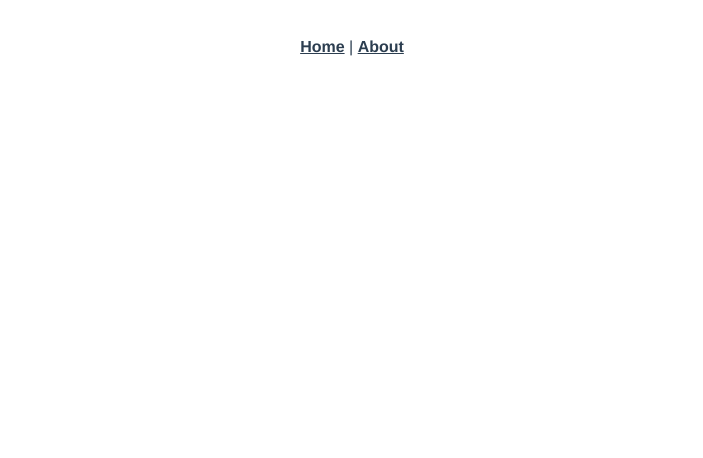
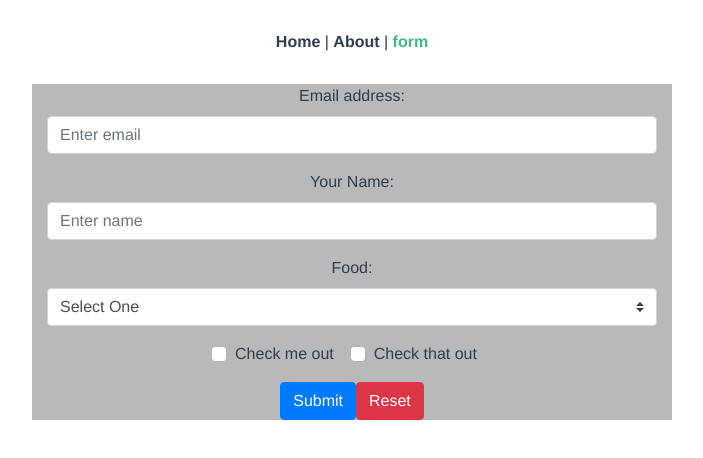
Before and after one commit to WeirdAndBeard/Legacy-Project, a Vue app: page /form in a window 1280 px wide. Shown: the top 458 px of the page, without its empty margins (288-991 px from the left). Built offline with nearby package versions, Linux system fonts and the light colour scheme.

Commit message:
somework

```diff
--- a/public/index.html
+++ b/public/index.html
@@ -1,6 +1,8 @@
 <!DOCTYPE html>
 <html lang="en">
   <head>
+    <meta name="viewport" content="width=device-width, initial-scale=1, shrink-to-fit=no">
+    <link rel="stylesheet" href="//fonts.googleapis.com/css?family=Roboto:400,500,700,400italic|Material+Icons">
     <meta charset="utf-8">
     <meta http-equiv="X-UA-Compatible" content="IE=edge">
     <meta name="viewport" content="width=device-width,initial-scale=1.0">
--- a/src/App.vue
+++ b/src/App.vue
@@ -1,8 +1,11 @@
 <template>
   <div id="app">
+
     <div id="nav">
       <router-link to="/">Home</router-link> |
-      <router-link to="/about">About</router-link>
+      <router-link to="/about">About</router-link> |
+      <router-link to="/form">form</router-link>
+      <router-link to="/employees"></router-link>
     </div>
     <router-view />
   </div>
--- a/src/main.js
+++ b/src/main.js
@@ -2,8 +2,13 @@ import Vue from "vue";
 import App from "./App.vue";
 import router from "./router";
 import store from "./store";
+import { BootstrapVue, IconsPlugin } from 'bootstrap-vue'
+import 'bootstrap/dist/css/bootstrap.css'
+import 'bootstrap-vue/dist/bootstrap-vue.css'
 
 Vue.config.productionTip = false;
+Vue.use(BootstrapVue);
+Vue.use(IconsPlugin);
 
 new Vue({
   router,
--- a/src/router/index.js
+++ b/src/router/index.js
@@ -18,6 +18,16 @@ const routes = [
     // which is lazy-loaded when the route is visited.
     component: () =>
       import(/* webpackChunkName: "about" */ "../views/About.vue")
+  },
+  {
+    path:"/form",
+    name:"form",
+    component:()=>import("../views/form.vue")
+  },
+  {
+    path:"/employees",
+    name:"employees",
+    component:()=>import("../views/employees.vue")
   }
 ];
 
--- a/src/views/About.vue
+++ b/src/views/About.vue
@@ -1,5 +1,40 @@
 <template>
-  <div class="about">
-    <h1>This is an about page</h1>
+  <div class="Table">
+    <b-button @click="Add">Add employee</b-button>
+    <b-table striped hover :items="items" :fields="fields"></b-table>
+
+
   </div>
+
 </template>
+
+<script>
+  export default {
+    data() {
+      return {
+        // Note `isActive` is left out and will not appear in the rendered table
+        fields: ['imgUrl','Full_name'],
+        items: [
+          { isActive: true, imgUrl: 'imgurl from database', Full_name: 'Dickerson Macdonald'},
+          { isActive: false, imgUrl: 'imgurl from database', Full_name: 'Larsen Shaw'},
+          { isActive: false, imgUrl: 'imgurl from database', Full_name: 'Geneva Wilson'},
+          { isActive: true, imgUrl: 'imgurl from database', Full_name: 'Jami Carney'}
+        ]
+      }
+    },
+    methods:{
+      Add(){
+        this.$router.push('/employees')
+      }
+    }
+  }
+</script>
+<style scoped>
+
+.Table{
+   width: 400px;
+  height: 500px;
+   margin: 0 auto;
+
+}
+</style>
--- a/src/views/Home.vue
+++ b/src/views/Home.vue
@@ -1,18 +1,40 @@
 <template>
-  <div class="home">
-    <img alt="Vue logo" src="../assets/logo.png" />
-    <HelloWorld msg="Welcome to Your Vue.js App" />
+  <div class="Table">
+    <b-button @click="Add">Add employee</b-button>
+    <b-table striped hover :items="items" :fields="fields"></b-table>
+
+
   </div>
+
 </template>
 
 <script>
-// @ is an alias to /src
-import HelloWorld from "@/components/HelloWorld.vue";
+  export default {
+    data() {
+      return {
+        // Note `isActive` is left out and will not appear in the rendered table
+        fields: ['imgUrl','Full_name'],
+        items: [
+          { isActive: true, imgUrl: 'imgurl from database', Full_name: 'Dickerson Macdonald'},
+          { isActive: false, imgUrl: 'imgurl from database', Full_name: 'Larsen Shaw'},
+          { isActive: false, imgUrl: 'imgurl from database', Full_name: 'Geneva Wilson'},
+          { isActive: true, imgUrl: 'imgurl from database', Full_name: 'Jami Carney'}
+        ]
+      }
+    },
+    methods:{
+      Add(){
+        this.$router.push('/employees')
+      }
+    }
+  }
+</script>
+<style scoped>
 
-export default {
-  name: "Home",
-  components: {
-    HelloWorld
-  }
-};
-</script>
+.Table{
+   width: 400px;
+  height: 500px;
+   margin: 0 auto;
+
+}
+</style>
--- /dev/null
+++ b/src/views/employees.vue
@@ -0,0 +1,16 @@
+<template>
+  <div class="home">
+
+    {{msg}}
+  </div>
+</template>
+
+<script>
+export default {
+    data() {
+      return {
+          msg:'hello world'
+        }
+}
+};
+</script>
--- /dev/null
+++ b/src/views/form.vue
@@ -0,0 +1,93 @@
+<template>
+  <div class="container">
+    <b-form @submit="onSubmit" @reset="onReset" v-if="show">
+      <b-form-group
+        id="input-group-1"
+        label="Email address:"
+        label-for="input-1"
+
+      >
+        <b-form-input
+          id="input-1"
+          v-model="form.email"
+          type="email"
+          required
+          placeholder="Enter email"
+        ></b-form-input>
+      </b-form-group>
+
+      <b-form-group id="input-group-2" label="Your Name:" label-for="input-2">
+        <b-form-input
+          id="input-2"
+          v-model="form.name"
+          required
+          placeholder="Enter name"
+        ></b-form-input>
+      </b-form-group>
+
+      <b-form-group id="input-group-3" label="Food:" label-for="input-3">
+        <b-form-select
+          id="input-3"
+          v-model="form.food"
+          :options="foods"
+          required
+        ></b-form-select>
+      </b-form-group>
+
+      <b-form-group id="input-group-4">
+        <b-form-checkbox-group v-model="form.checked" id="checkboxes-4">
+          <b-form-checkbox value="me">Check me out</b-form-checkbox>
+          <b-form-checkbox value="that">Check that out</b-form-checkbox>
+        </b-form-checkbox-group>
+      </b-form-group>
+
+      <b-button type="submit" variant="primary">Submit</b-button>
+      <b-button type="reset" variant="danger">Reset</b-button>
+    </b-form>
+
+  </div>
+</template>
+
+<script>
+
+  export default {
+    data() {
+      return {
+        form: {
+          email: '',
+          name: '',
+          food: null,
+          checked: []
+        },
+        foods: [{ text: 'Select One', value: null }, 'Carrots', 'Beans', 'Tomatoes', 'Corn'],
+        show: true
+      }
+    },
+    methods: {
+      onSubmit(evt) {
+        evt.preventDefault()
+        alert(JSON.stringify(this.form))
+      },
+      onReset(evt) {
+        evt.preventDefault()
+        // Reset our form values
+        this.form.email = ''
+        this.form.name = ''
+        this.form.food = null
+        this.form.checked = []
+        // Trick to reset/clear native browser form validation state
+        this.show = false
+        this.$nextTick(() => {
+          this.show = true
+        })
+      }
+    }
+  }
+</script>
+<style scoped>
+.container{
+       background-color: #8080808c;
+    width: 50%;
+
+}
+</style>
```
Also changed, not shown: package.json (+7 -6 lines), 1 other file (tests, documents, lock files or other folders).
